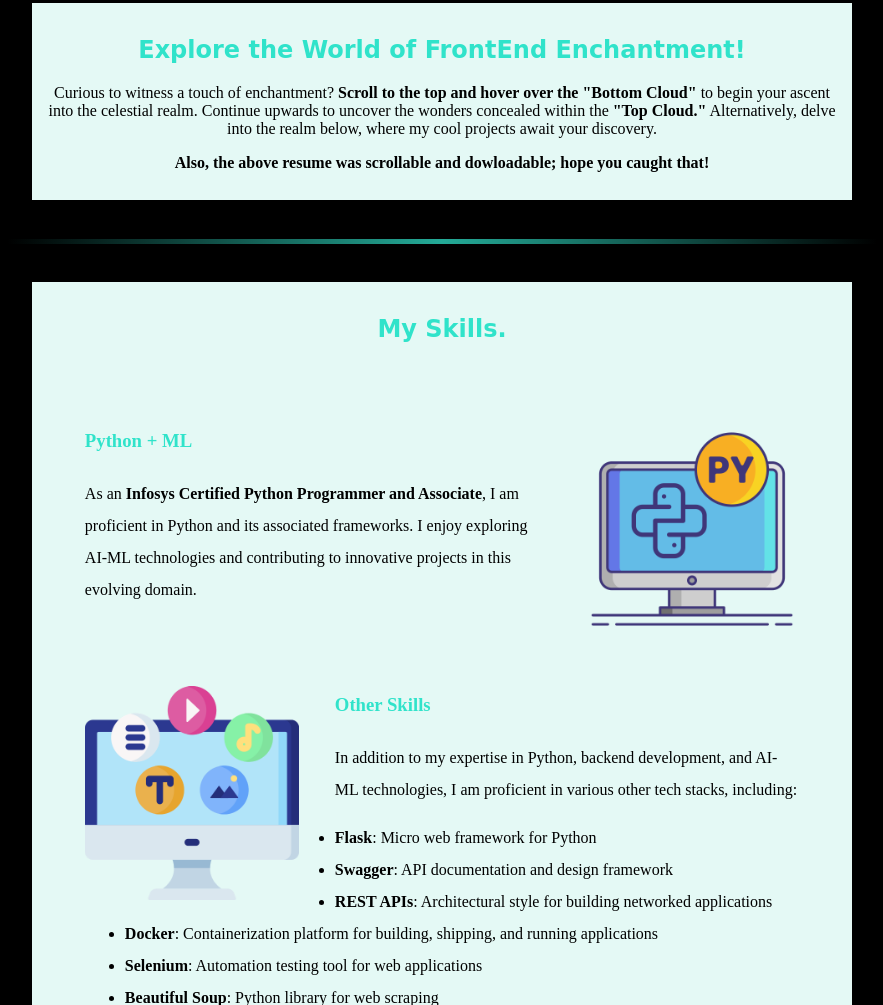
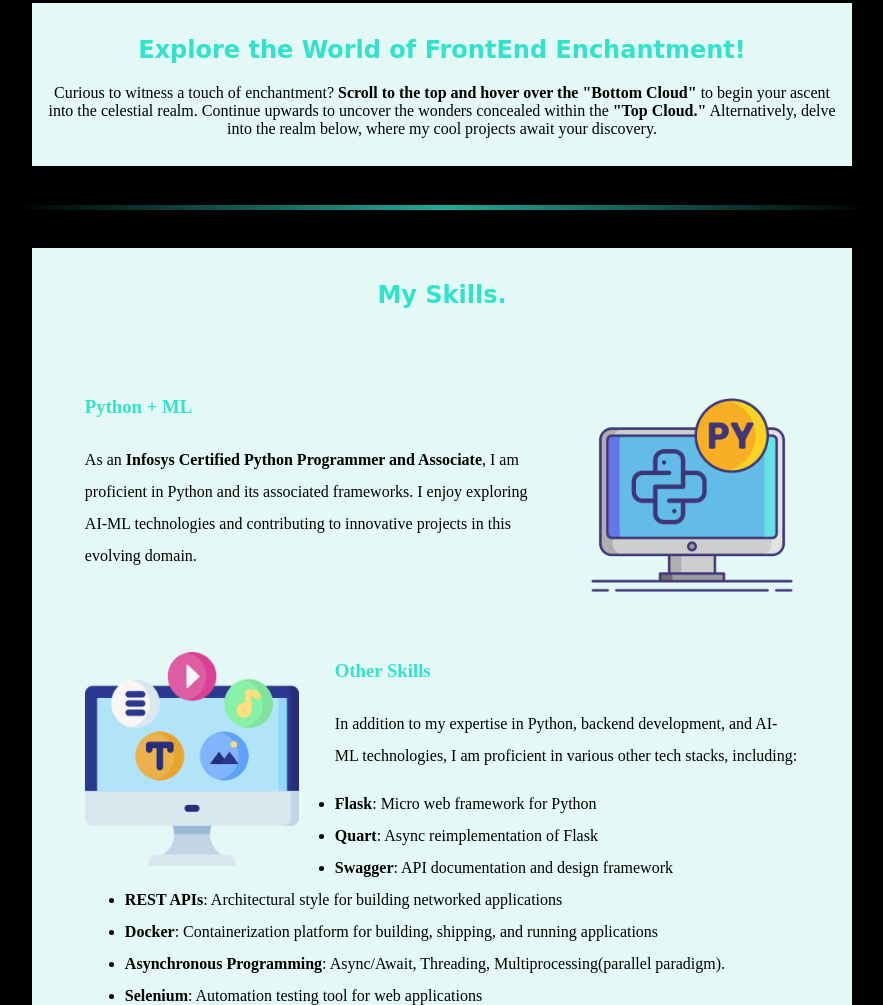
Before and after one commit to garvneo/cv, a plain HTML site: page index.html in a window 1280 px wide. Shown: the part 1795-2800 px from the top of the page, without its empty margins (198-1081 px from the left). Drawn offline with Linux system fonts and the light colour scheme; a web font is replaced by a local one.

Commit message:
Update index.html

```diff
--- a/index.html
+++ b/index.html
@@ -53,9 +53,6 @@
                     within the <strong>"Top Cloud."</strong> Alternatively, delve into the realm below, where my cool projects
                     await your discovery.
                 </p>
-                <p>
-                    <strong>Also, the above resume was scrollable and dowloadable; hope you caught that!</strong>
-                </p>
             </div>
             <hr>
             <div class="skills">
@@ -75,9 +72,11 @@
                     </p>
                     <ul>
                         <li><strong>Flask</strong>: Micro web framework for Python</li>
+                        <li><strong>Quart</strong>: Async reimplementation of Flask</li>
                         <li><strong>Swagger</strong>: API documentation and design framework</li>
                         <li><strong>REST APIs</strong>: Architectural style for building networked applications</li>
                         <li><strong>Docker</strong>: Containerization platform for building, shipping, and running applications</li>
+                        <li><strong>Asynchronous Programming</strong>: Async/Await, Threading, Multiprocessing(parallel paradigm).</li>
                         <li><strong>Selenium</strong>: Automation testing tool for web applications</li>
                         <li><strong>Beautiful Soup</strong>: Python library for web scraping</li>
                         <li><strong>SQLAlchemy</strong>: SQL toolkit and Object-Relational Mapping (ORM) library for Python</li>
```
